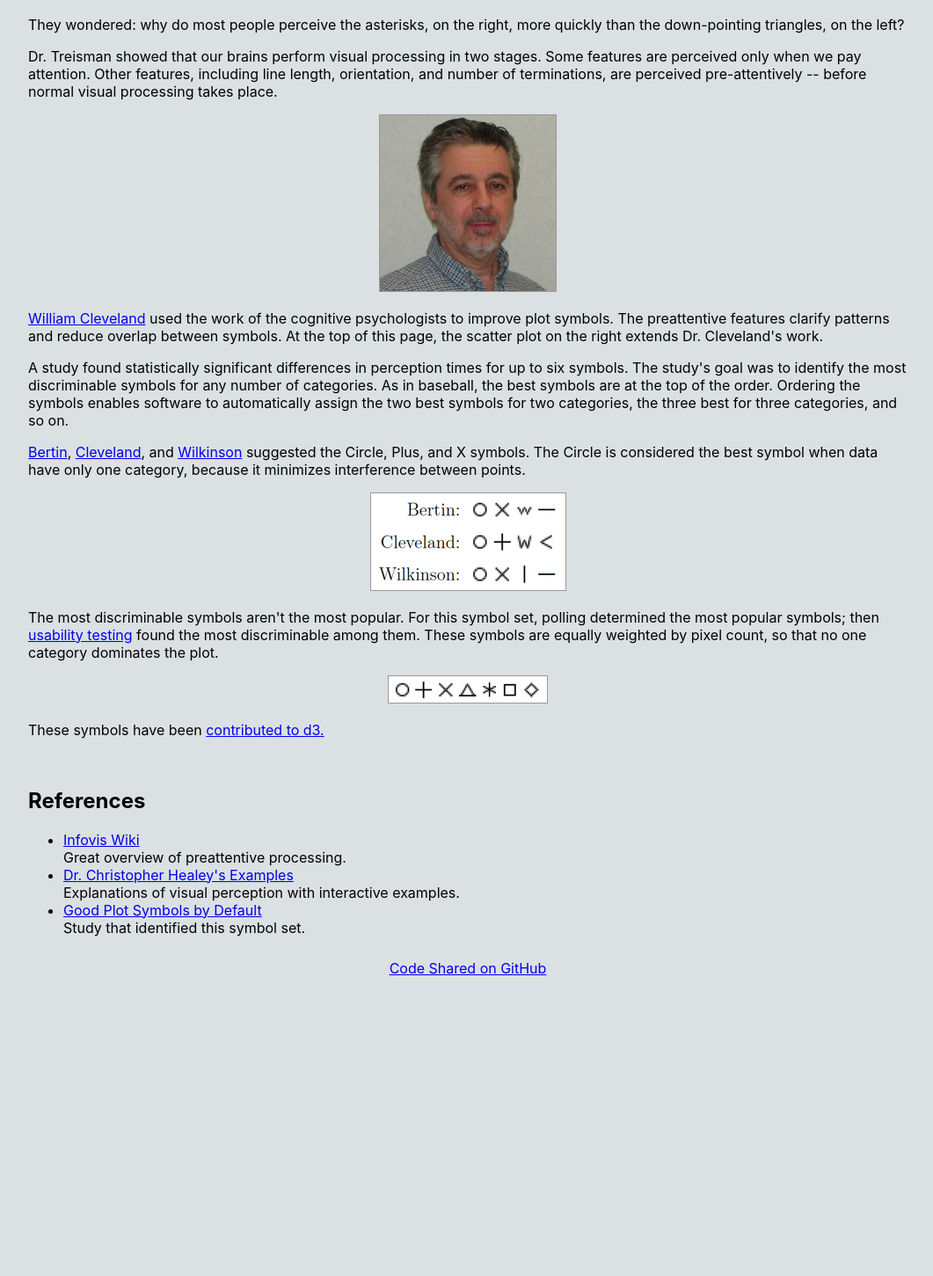
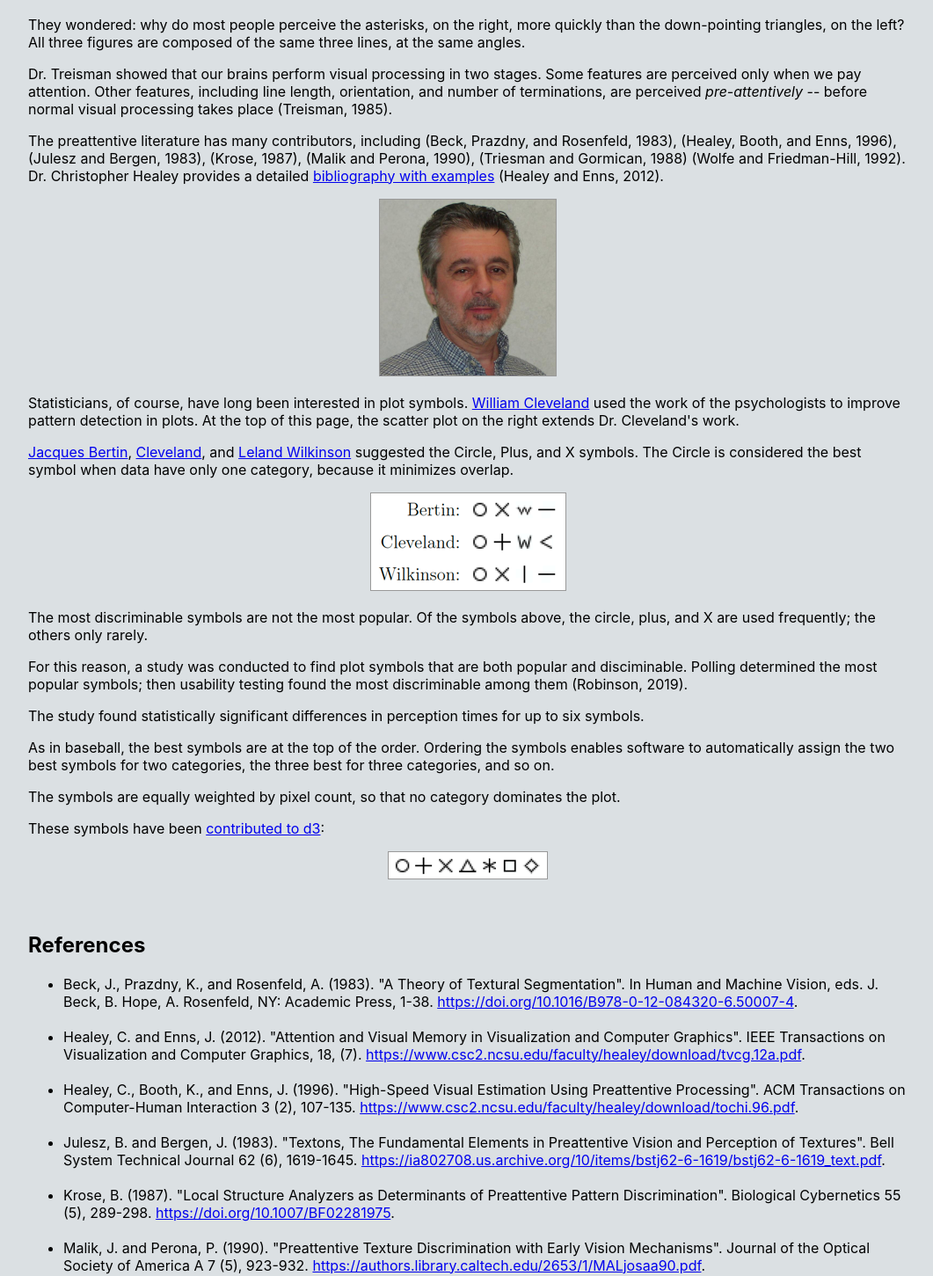
Before and after one commit to hemanrobinson/good-plot-symbols, a React (Create React App) app: page / in a window 1280 px wide. Shown: the part 1470-2921 px from the top of the page at 88% size, without its empty margins (108-1169 px from the left). Before the commit the page ends 2591 px from the top, so only its background shows below. Built offline with nearby package versions, Linux system fonts and the light colour scheme.

Commit message:
improve text and references

```diff
--- a/src/App.js
+++ b/src/App.js
@@ -71,43 +71,61 @@ const App = () => {
                     <img alt="Test" src={test} />
                 </p>
                 <p>
-                They wondered: why do most people perceive the asterisks, on the right, more quickly than the down-pointing triangles, on the left?
+                They wondered: why do most people perceive the asterisks, on the right, more quickly than the down-pointing triangles, on the left?  All three figures are composed of the same three lines, at the same angles.
                 </p>
                 <p>
-                Dr. Treisman showed that our brains perform visual processing in two stages. Some features are perceived only when we pay attention. Other features, including line length, orientation, and number of terminations, are perceived pre-attentively -- before normal visual processing takes place.
+                Dr. Treisman showed that our brains perform visual processing in two stages. Some features are perceived only when we pay attention. Other features, including line length, orientation, and number of terminations, are perceived <i>pre-attentively</i> -- before normal visual processing takes place (Treisman, 1985).
                 </p>
                 <p>
+                The preattentive literature has many contributors, including (Beck, Prazdny, and Rosenfeld, 1983), (Healey, Booth, and Enns, 1996), (Julesz and Bergen, 1983), (Krose, 1987), (Malik and Perona, 1990), (Triesman and Gormican, 1988) (Wolfe and Friedman-Hill, 1992).  Dr. Christopher Healey provides a detailed <a href="https://www.csc2.ncsu.edu/faculty/healey/PP/index.html">bibliography with examples</a> (Healey and Enns, 2012).
+                </p>
                 <p className="center">
                     <a href="https://www.cerias.purdue.edu/site/people/faculty/view/709"><img alt="Dr. William Cleveland" src={cleveland} /></a>
                     <br />
                 </p>
-                <a href="https://www.cerias.purdue.edu/site/people/faculty/view/709">William Cleveland</a> used the work of the cognitive psychologists to improve plot symbols. The preattentive features clarify patterns and reduce overlap between symbols.  At the top of this page, the scatter plot on the right extends Dr. Cleveland's work.
+                <p>
+                Statisticians, of course, have long been interested in plot symbols. <a href="https://www.cerias.purdue.edu/site/people/faculty/view/709">William Cleveland</a> used the work of the psychologists to improve pattern detection in plots.  At the top of this page, the scatter plot on the right extends Dr. Cleveland's work.
                 </p>
                 <p>
-                A study found statistically significant differences in perception times for up to six symbols.  The study's goal was to identify the most discriminable symbols for any number of categories. As in baseball, the best symbols are at the top of the order. Ordering the symbols enables software to automatically assign the two best symbols for two categories, the three best for three categories, and so on.
-                </p>
-                <p>
-                <a href="https://en.wikipedia.org/wiki/Jacques_Bertin">Bertin</a>, <a href="https://en.wikipedia.org/wiki/William_S._Cleveland">Cleveland</a>, and <a href="https://en.wikipedia.org/wiki/Leland_Wilkinson">Wilkinson</a> suggested the Circle, Plus, and X symbols.
-                The Circle is considered the best symbol when data have only one category, because it minimizes interference between points.
+                <a href="https://en.wikipedia.org/wiki/Jacques_Bertin">Jacques Bertin</a>, <a href="https://en.wikipedia.org/wiki/William_S._Cleveland">Cleveland</a>, and <a href="https://en.wikipedia.org/wiki/Leland_Wilkinson">Leland Wilkinson</a> suggested the Circle, Plus, and X symbols.  The Circle is considered the best symbol when data have only one category, because it minimizes overlap.
                 </p>
                 <p className="center">
                     <img alt="Discriminable Symbols" src={symbolsDiscriminable} />
                 </p>
                 <p>
-                The most discriminable symbols aren't the most popular.  For this symbol set, polling determined the most popular symbols; then <a href="https://www.tandfonline.com/doi/abs/10.1080/10618600.2019.1637746">usability testing</a> found the most discriminable among them.  These symbols are equally weighted by pixel count, so that no one category dominates the plot.
+                The most discriminable symbols are not the most popular.  Of the symbols above, the circle, plus, and X are used frequently; the others only rarely.
+                </p>
+                <p>
+                For this reason, a study was conducted to find plot symbols that are both popular and disciminable. Polling determined the most popular symbols; then usability testing found the most discriminable among them (Robinson, 2019).
+                </p>
+                <p>
+                The study found statistically significant differences in perception times for up to six symbols.
+                </p>
+                <p>
+                As in baseball, the best symbols are at the top of the order. Ordering the symbols enables software to automatically assign the two best symbols for two categories, the three best for three categories, and so on.
+                </p>
+                <p>
+                The symbols are equally weighted by pixel count, so that no category dominates the plot.
+                </p>
+                <p>
+                These symbols have been <a href="https://github.com/d3/d3-shape/releases">contributed to d3</a>:
                 </p>
                 <p className="center">
                     <img alt="Preattentive Symbols" src={symbolsPreattentive} />
                 </p>
-                <p>
-                These symbols have been <a href="https://github.com/d3/d3-shape/releases">contributed to d3.</a>
-                </p>
                 <br/>
                 <h2>References</h2>
                 <ul>
-                    <li><a href="https://infovis-wiki.net/wiki/Preattentive_processing">Infovis Wiki</a><br/>Great overview of preattentive processing.</li>
-                    <li><a href="https://www.csc2.ncsu.edu/faculty/healey/PP/index.html">Dr. Christopher Healey's Examples</a><br/>Explanations of visual perception with interactive examples.</li>
-                    <li><a href="https://www.tandfonline.com/doi/abs/10.1080/10618600.2019.1637746">Good Plot Symbols by Default</a><br/>Study that identified this symbol set.</li>
+                    <li>Beck, J., Prazdny, K., and Rosenfeld, A. (1983). "A Theory of Textural Segmentation". In Human and Machine Vision, eds. J. Beck, B. Hope, A. Rosenfeld, NY: Academic Press, 1-38. <a href="https://doi.org/10.1016/B978-0-12-084320-6.50007-4">https://doi.org/10.1016/B978-0-12-084320-6.50007-4</a>.</li><br/>
+                    <li>Healey, C. and Enns, J. (2012). "Attention and Visual Memory in Visualization and Computer Graphics". IEEE Transactions on Visualization and Computer Graphics, 18, (7). <a href="https://www.csc2.ncsu.edu/faculty/healey/download/tvcg.12a.pdf">https://www.csc2.ncsu.edu/faculty/healey/download/tvcg.12a.pdf</a>.</li><br/>
+                    <li>Healey, C., Booth, K., and Enns, J. (1996). "High-Speed Visual Estimation Using Preattentive Processing". ACM Transactions on Computer-Human Interaction 3 (2), 107-135. <a href="https://www.csc2.ncsu.edu/faculty/healey/download/tochi.96.pdf">https://www.csc2.ncsu.edu/faculty/healey/download/tochi.96.pdf</a>.</li><br/>
+                    <li>Julesz, B. and Bergen, J. (1983). "Textons, The Fundamental Elements in Preattentive Vision and Perception of Textures". Bell System Technical Journal 62 (6), 1619-1645. <a href="https://ia802708.us.archive.org/10/items/bstj62-6-1619/bstj62-6-1619_text.pdf">https://ia802708.us.archive.org/10/items/bstj62-6-1619/bstj62-6-1619_text.pdf</a>.</li><br/>
+                    <li>Krose, B. (1987). "Local Structure Analyzers as Determinants of Preattentive Pattern Discrimination". Biological Cybernetics 55 (5), 289-298. <a href="https://doi.org/10.1007/BF02281975">https://doi.org/10.1007/BF02281975</a>.</li><br/>
+                    <li>Malik, J. and Perona, P. (1990). "Preattentive Texture Discrimination with Early Vision Mechanisms". Journal of the Optical Society of America A 7 (5), 923-932. <a href="https://authors.library.caltech.edu/2653/1/MALjosaa90.pdf">https://authors.library.caltech.edu/2653/1/MALjosaa90.pdf</a>.</li><br/>
+                    <li>Robinson, H. (2019). "Good Plot Symbols by Default". Journal of Computational and Graphical Statistics, 28, (4), 1011-1016. <a href="https://doi.org/10.1080/10618600.2019.1637746">https://doi.org/10.1080/10618600.2019.1637746</a>.</li><br/>
+                    <li>Treisman, A. (1985). "Preattentive Processing in Vision". Computer Vision, Graphics, and Image Processing, 31, (2), 156-177. <a href="https://doi.org/10.1016/S0734-189X(85)80004-9">https://doi.org/10.1016/S0734-189X(85)80004-9</a>.</li><br/>
+                    <li>Triesman, A. and Gormican, S. (1988). "Feature analysis in early vision: Evidence from search asymmetries". Psychological Review 95 (1), 15-48. <a href="http://www2.psychology.uiowa.edu/faculty/hollingworth/prosem/Treisman_Gormican_88_PR_FeatureAnalysisIn.pdf">http://www2.psychology.uiowa.edu/faculty/hollingworth/prosem/Treisman_Gormican_88_PR_FeatureAnalysisIn.pdf</a>.</li><br/>
+                    <li>Wolfe, J. and Friedman-Hill, S. (1992). "Visual Search for Oriented Lines: The role of angular relations between targets and distractors". Spatial Vision 76 (3), 199-207. <a href="https://doi.org/10.1163/156856892X00082">https://doi.org/10.1163/156856892X00082</a>.</li><br/>
                 </ul>
             </div>
             <a href="https://github.com/hemanrobinson/preattentive/">Code Shared on GitHub</a>
```
Also changed, not shown: 2 other files (tests, documents, lock files or other folders).
